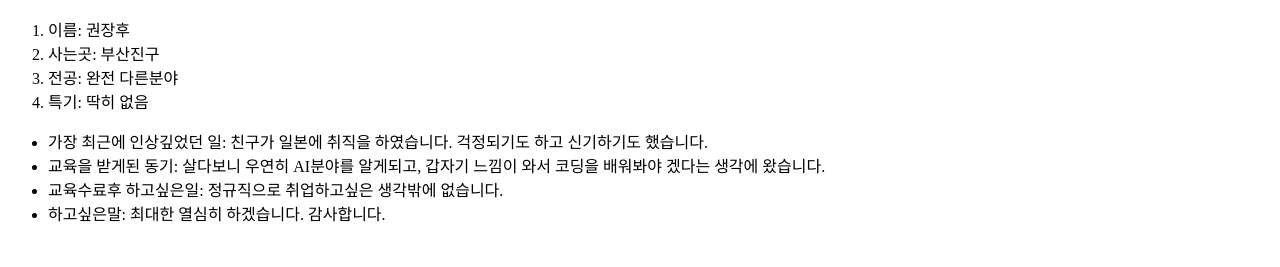
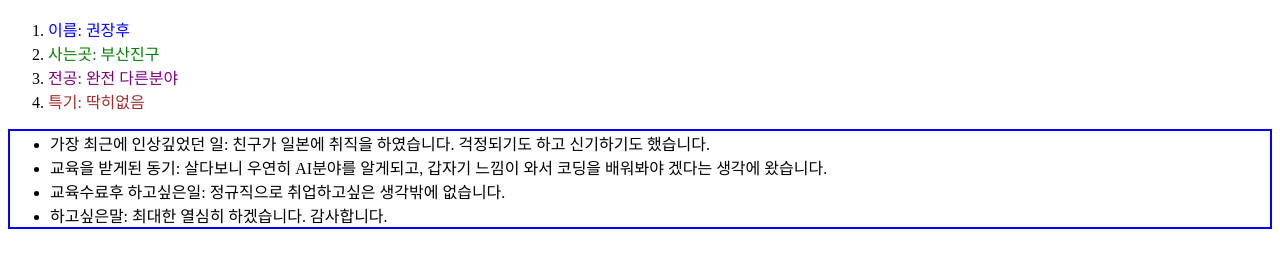
Before and after one commit to KJH4667/html20250501_KJH, a plain HTML site: page 5.html in a window 1280 px wide. Shown: the part 27-294 px from the top of the page. Drawn offline with Linux system fonts and the light colour scheme.

Commit message:
자기소개 CSS추가

```diff
--- a/5.html
+++ b/5.html
@@ -5,12 +5,26 @@
 </head>
 <body>
     <img src="5555.jpg" width="200px">
+    <style>
+        ul {
+            border-color: blue;
+            border-width: 2px;
+            border-style: solid;
+        }
+    </style>
 
     <ol>
-        <li>이름: 권장후</li>
-        <li>사는곳: 부산진구</li>
-        <li>전공: 완전 다른분야</li>
-        <li>특기: 딱히 없음</li>
+        <li>
+                <font color="blue">이름: 권장후</font>
+            </a></li>
+        <li>
+                <font color="green">사는곳: 부산진구</font>
+            </a></li>
+        <li>
+                <font color="purple">전공: 완전 다른분야</font>
+            </a></li>
+            <li>
+                <font color="brown">특기: 딱히없음</font>
     </ol>
 
     <ul>
@@ -24,5 +38,7 @@
         <li>하고싶은말: 최대한 열심히 하겠습니다. 감사합니다.</li>
     </ul>
 
+
+
     <div></div>
 </body>
```
Also changed, not shown: 1.html (+1 -0 lines), 2.html (+1 -0 lines), 3.html (+1 -0 lines), 4.html (+1 -0 lines), index.html (+2 -1 lines), 1 other file.
